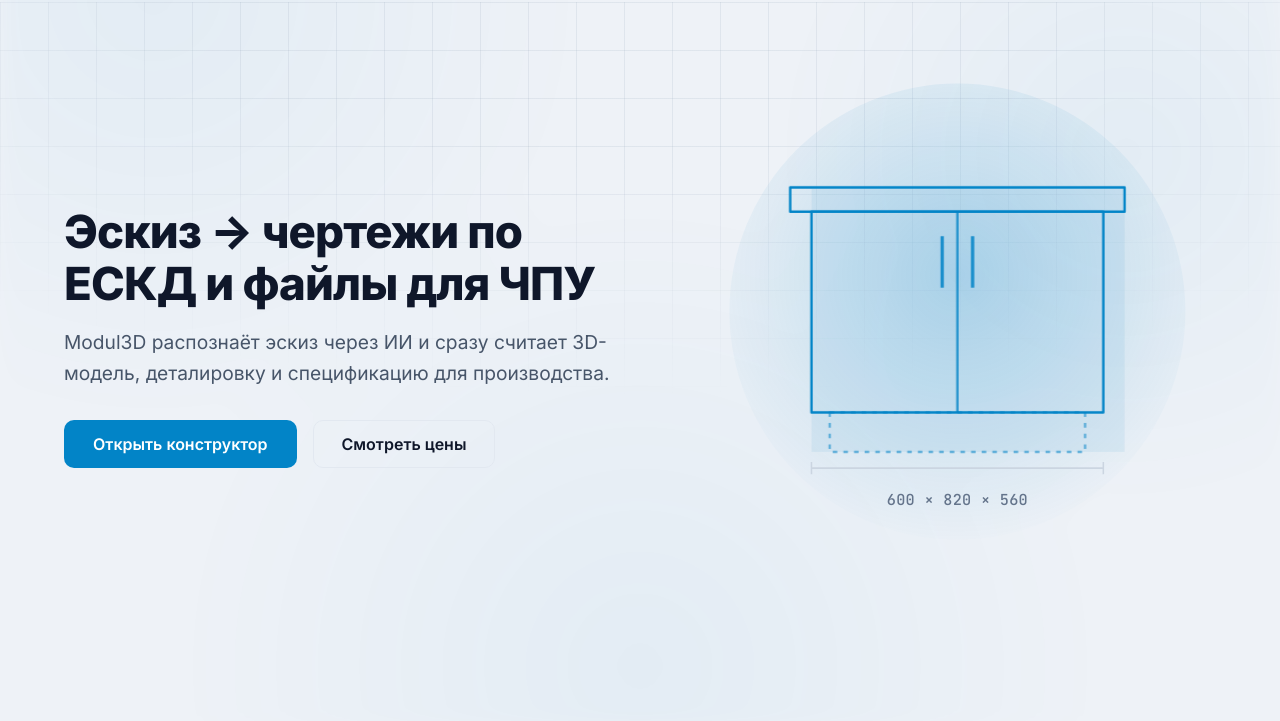
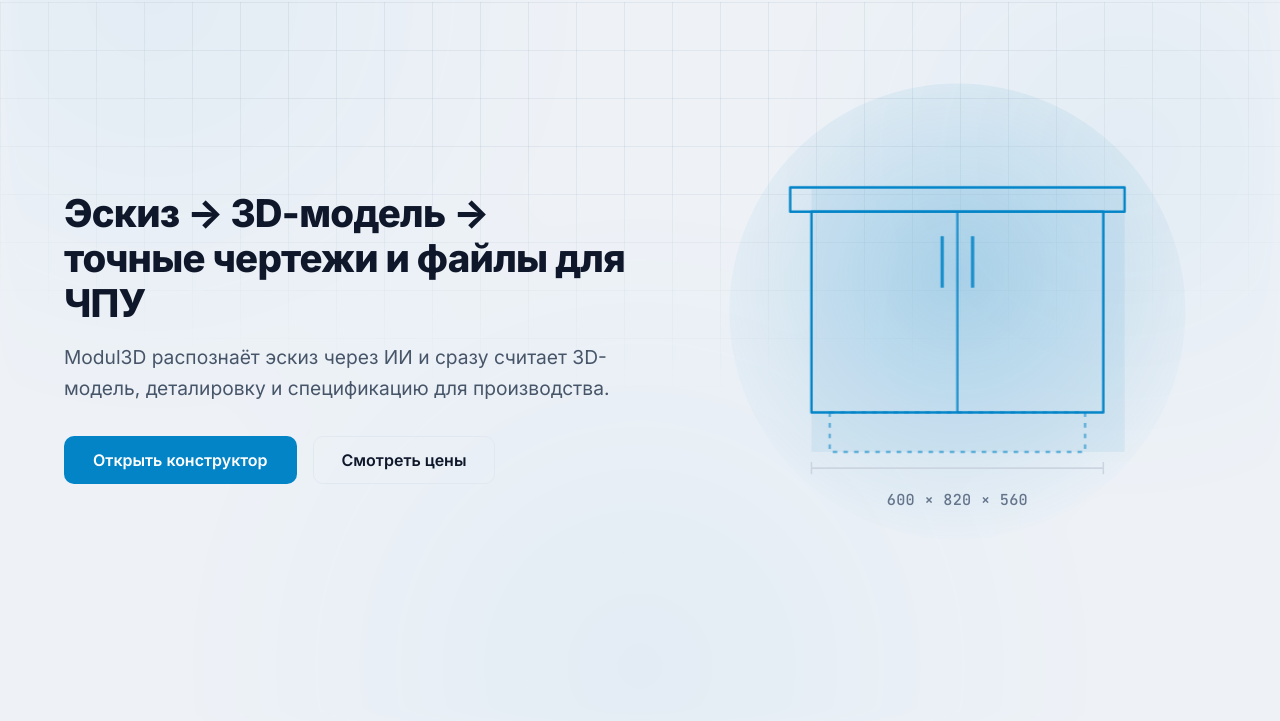
Before and after one commit to laromval/Modul3D-site, a website: page docs/index.html in a window 1280 px wide. Shown: the part 70-791 px from the top of the page. Drawn offline with Linux system fonts and the light colour scheme.

Commit message:
Hero: add the 3D-model step and drop the ЕСКД acronym
"Эскиз -> чертежи по ЕСКД..." -> "Эскиз -> 3D-модель -> точные чертежи...".
ЕСКД is jargon most of the DIY/hobbyist segment won't recognize; "точные
чертежи" carries the same rigor without requiring the reader to know the
standard. The extra pipeline stage made the headline longer, so reduced
the hero h1 font-size clamp further to keep it at 2 lines on desktop.

```diff
--- a/docs/assets/css/style.css
+++ b/docs/assets/css/style.css
@@ -341,7 +341,7 @@ h3 { font-size: clamp(1.15rem, 1.05rem + .5vw, 1.4rem); }
   display: grid; grid-template-columns: 1.05fr .95fr; gap: var(--sp-8); align-items: center;
 }
 
-.hero-copy h1 { margin-bottom: var(--sp-4); font-size: clamp(1.9rem, 1.15rem + 2.6vw, 2.85rem); line-height: 1.15; }
+.hero-copy h1 { margin-bottom: var(--sp-4); font-size: clamp(1.55rem, 0.95rem + 2.3vw, 2.4rem); line-height: 1.18; }
 .hero-copy .lede { margin-bottom: var(--sp-6); }
 .hero-actions { display: flex; align-items: center; gap: var(--sp-4); flex-wrap: wrap; }
 
--- a/docs/index.html
+++ b/docs/index.html
@@ -79,7 +79,7 @@
   <section class="hero">
     <div class="container">
       <div class="hero-copy">
-        <h1>Эскиз → чертежи по ЕСКД и файлы для ЧПУ</h1>
+        <h1>Эскиз → 3D-модель → точные чертежи и файлы для ЧПУ</h1>
         <p class="lede">Modul3D распознаёт эскиз через ИИ и сразу считает 3D-модель, деталировку и спецификацию для производства.</p>
         <div class="hero-actions">
           <a class="btn btn-primary btn-lg" href="https://laromval.github.io/Modul3D_mvp/" target="_blank" rel="noopener">Открыть конструктор</a>
```
